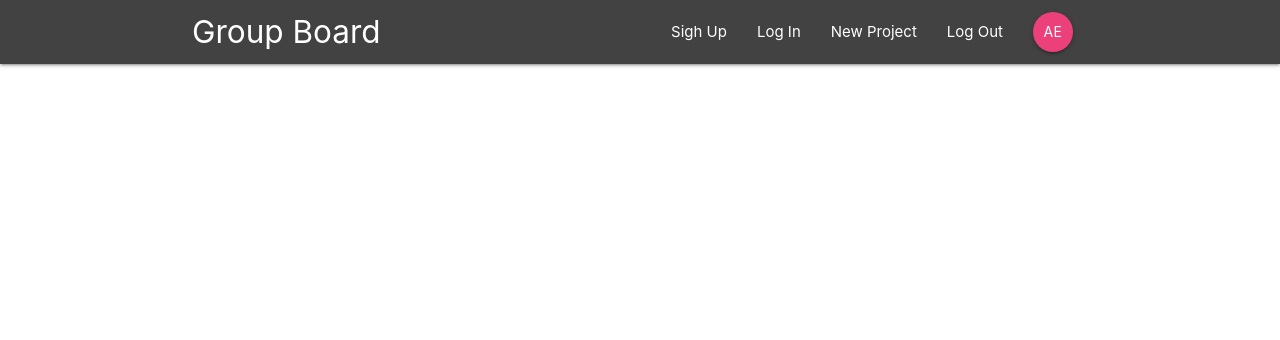
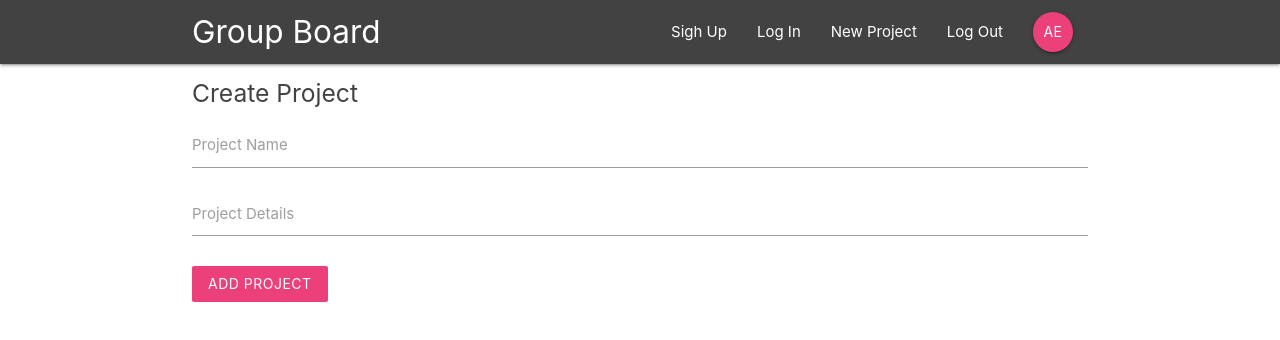
Before and after one commit to arendestes/group-board, a React (Create React App) app: page /createproject in a window 1280 px wide. Shown: the top 340 px of the page. Built offline with nearby package versions, Linux system fonts and the light colour scheme.

Commit message:
added create project component and route

```diff
--- a/src/App.js
+++ b/src/App.js
@@ -5,6 +5,7 @@ import Dashboard from './components/dashboard/Dashboard';
 import ProjectDetails from './components/projects/ProjectDetails';
 import SignIn from './components/auth/Signin';
 import SignUp from './components/auth/Signup';
+import CreateProject from './components/projects/CreateProject';
 
 
 function App() {
@@ -17,6 +18,7 @@ function App() {
           <Route path="/project/:id" component={ProjectDetails} />
           <Route path="/signin" component={SignIn} />
           <Route path="/signup" component={SignUp} />
+          <Route path='/createproject' component={CreateProject} />
         </Switch>
       </div>
     </BrowserRouter>
--- a/src/components/projects/CreateProject.js
+++ b/src/components/projects/CreateProject.js
@@ -0,0 +1,41 @@
+import React, { Component } from 'react';
+
+class CreateProject extends Component {
+    state = {
+        projectName: '',
+        projectDetails: ''
+    }
+    handleChange = (e)=>{
+        this.setState(
+            {
+                [e.target.id]: e.target.value
+            }
+        )
+    };
+    handleSubmit = (e)=>{
+        e.preventDefault();
+        console.log(this.state);
+    };
+    render(){
+        return(
+            <div className="container">
+                <form onSubmit={this.handleSubmit} className="white">
+                    <h5 className="grey-text text-darken-3">Create Project</h5>
+                    <div className="input-field">
+                        <label htmlFor="projectName">Project Name</label>
+                        <input type="text" id="projectName" onChange={this.handleChange}/>
+                    </div>
+                    <div className="input-field">
+                        <label htmlFor="projectDetails">Project Details</label>
+                        <textarea  id="projectDetails" className="materialize-textarea" onChange={this.handleChange}></textarea>
+                    </div>
+                    <div className="input-field">
+                        <button className="btn pink lighten-1 z-depth-0">add project</button>
+                    </div>
+                </form>
+            </div>
+        )
+    }
+}
+
+export default CreateProject;
```
